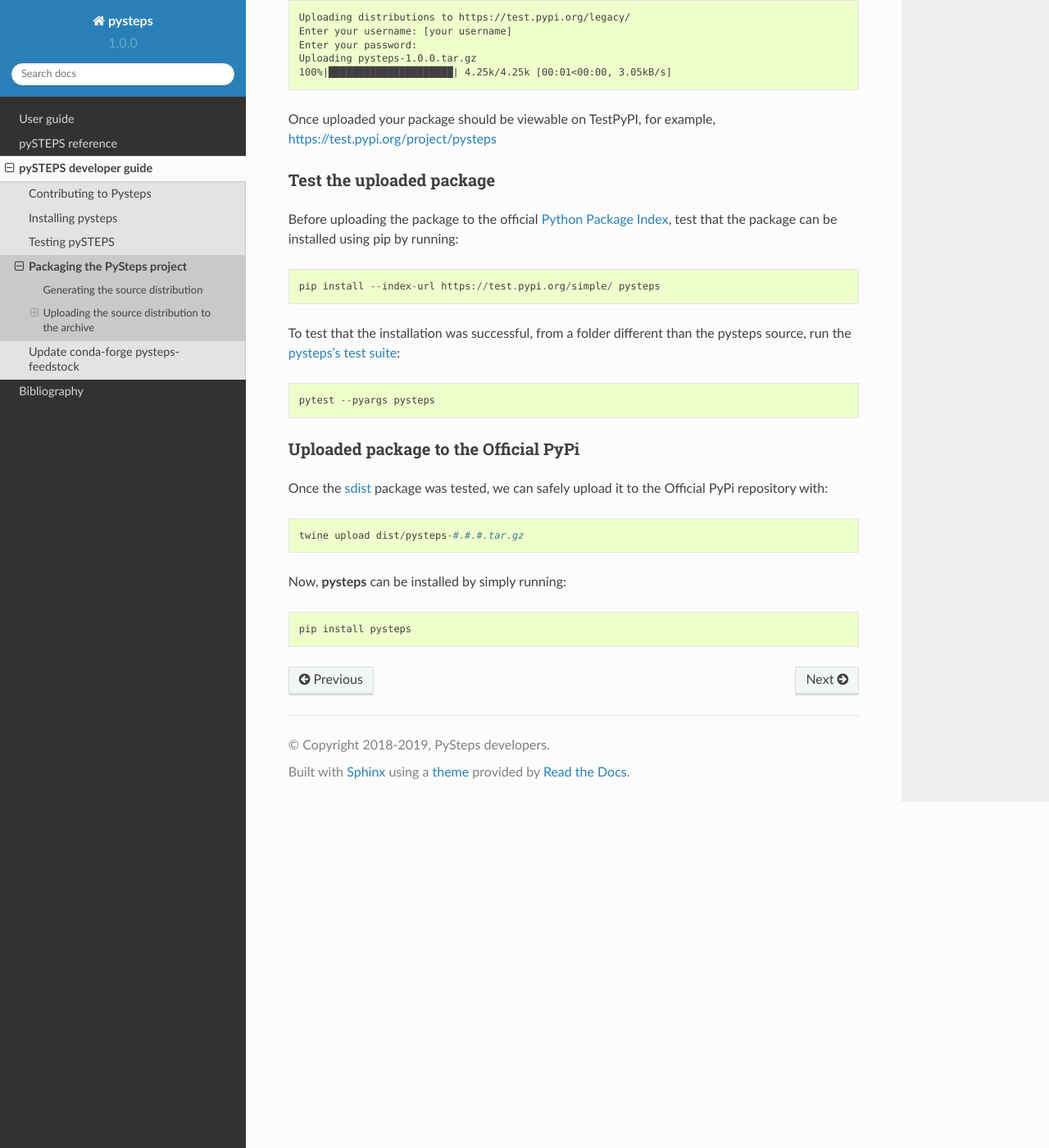
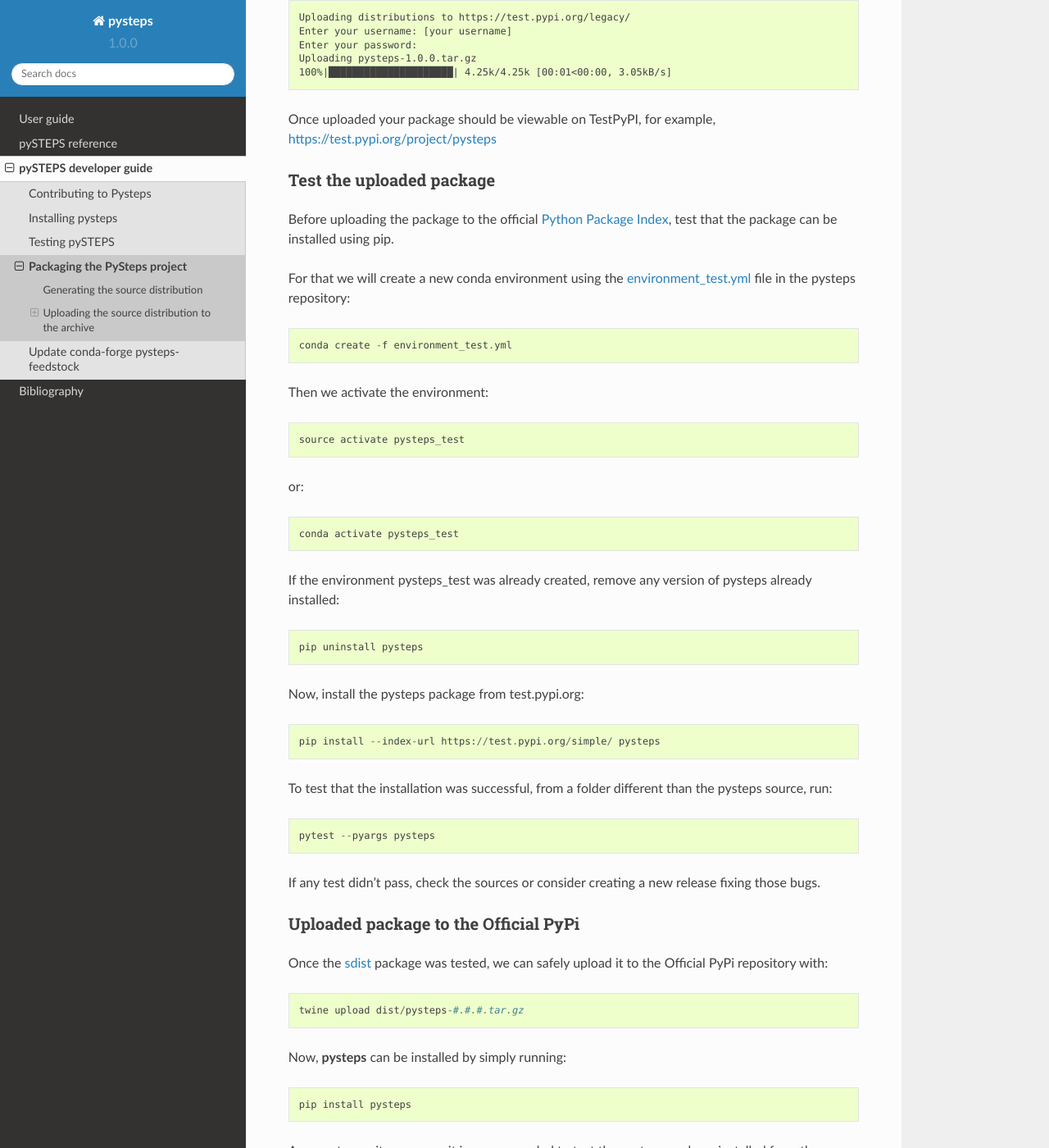
Before and after one commit to pySTEPS/pysteps, a Sphinx documentation site: the page built from doc/source/developer_guide/pypi.rst, in a window 1280 px wide and 1400 px high, scrolled down 1330 px. Shown: the whole window at 82% size. Built offline with Sphinx 7.4.7 and the Read the Docs theme 2.0.0, drawn with Linux system fonts in a browser that asks for light colours; pages that are not in the unit, such as notebooks, are missing from menus; some of the changed text lies outside the part shown.

Commit message:
Add test procedure to the Python packaging tutorial

```diff
--- a/doc/source/developer_guide/pypi.rst
+++ b/doc/source/developer_guide/pypi.rst
@@ -80,15 +80,38 @@ Test the uploaded package
 
 Before uploading the package to the official `Python Package
 Index <https://pypi.org/>`_, test that the package can be installed
-using pip by running::
+using pip.
 
-   pip install --index-url https://test.pypi.org/simple/ pysteps
+For that we will create a new conda environment using the
+`environment_test.yml <https://github.com/pySTEPS/pysteps/blob/master/environment_test.yml>`_ file in the
+pysteps repository::
+
+    conda create -f environment_test.yml
+
+Then we activate the environment::
+
+    source activate pysteps_test
+
+or::
+
+    conda activate pysteps_test
+
+If the environment pysteps_test was already created, remove any version of pysteps already installed::
+
+    pip uninstall pysteps
+
+Now, install the pysteps package from test.pypi.org::
+
+    pip install --index-url https://test.pypi.org/simple/ pysteps
+
 
 To test that the installation was successful, from a folder different
-than the pysteps source, run the `pysteps’s test
-suite <https://github.com/pySTEPS/pysteps/wiki/Testing-pysteps>`_::
+than the pysteps source, run::
 
-   pytest --pyargs pysteps
+    pytest --pyargs pysteps
+
+
+If any test didn't pass, check the sources or consider creating a new release fixing those bugs.
 
 Uploaded package to the Official PyPi
 -------------------------------------
@@ -103,3 +126,6 @@ repository with::
 Now, **pysteps** can be installed by simply running::
 
    pip install pysteps
+
+As an extra sanity measure, it is recommended to test the pysteps package installed from the Official PyPi repository
+(instead of the test PyPi).
```
Also changed, not shown: environment_test.yml (added, +18 -0 lines).
